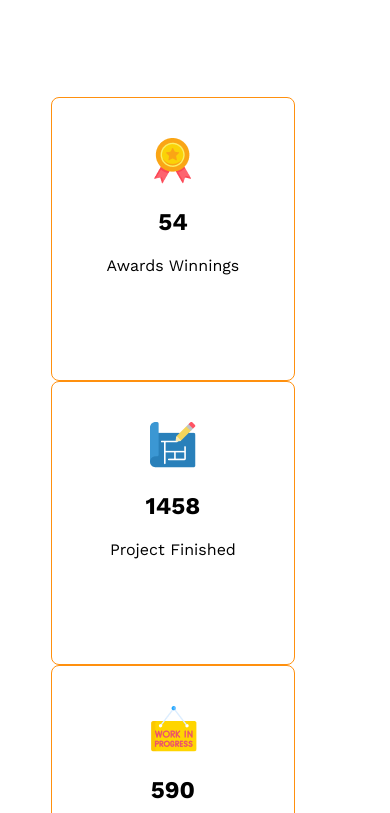
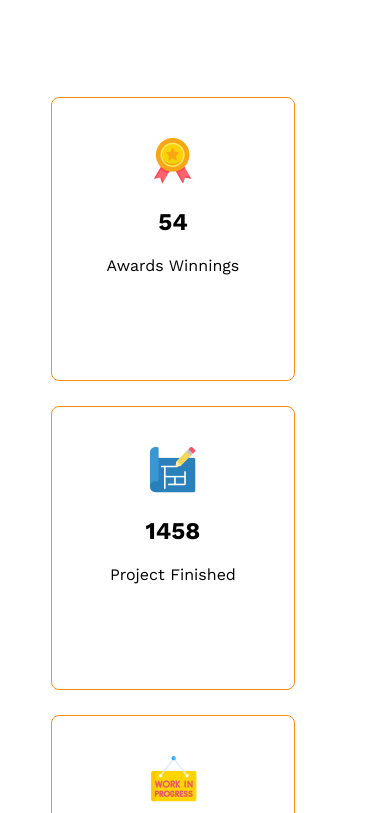
Before and after one commit to mahmudulhasanmotin/HTML-CSS-Only-Landing-Page-G3-Architects, a plain HTML site: page index.html in a window 390 px wide. Shown: the part 3851-4664 px from the top of the page. Drawn offline with nearby package versions, Linux system fonts and the light colour scheme.

Commit message:
one more again

```diff
--- a/style.css
+++ b/style.css
@@ -370,8 +370,10 @@ footer .sponspors-area{
     .fact-card {
         display: flex;
         margin-left: 40px;
+        flex-direction: column;
+    }
+    .fact-cards{
         margin-bottom: 25px;
-        flex-direction: column;
     }
     .fact-area > h1 {
         margin-left: 20px;
```
